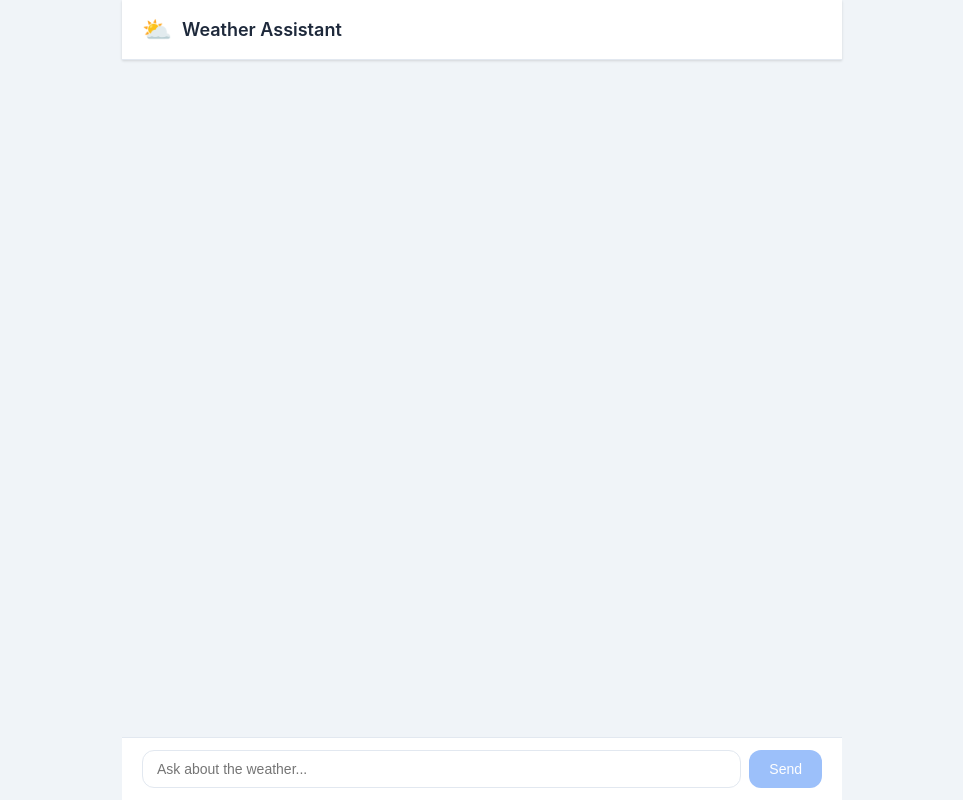
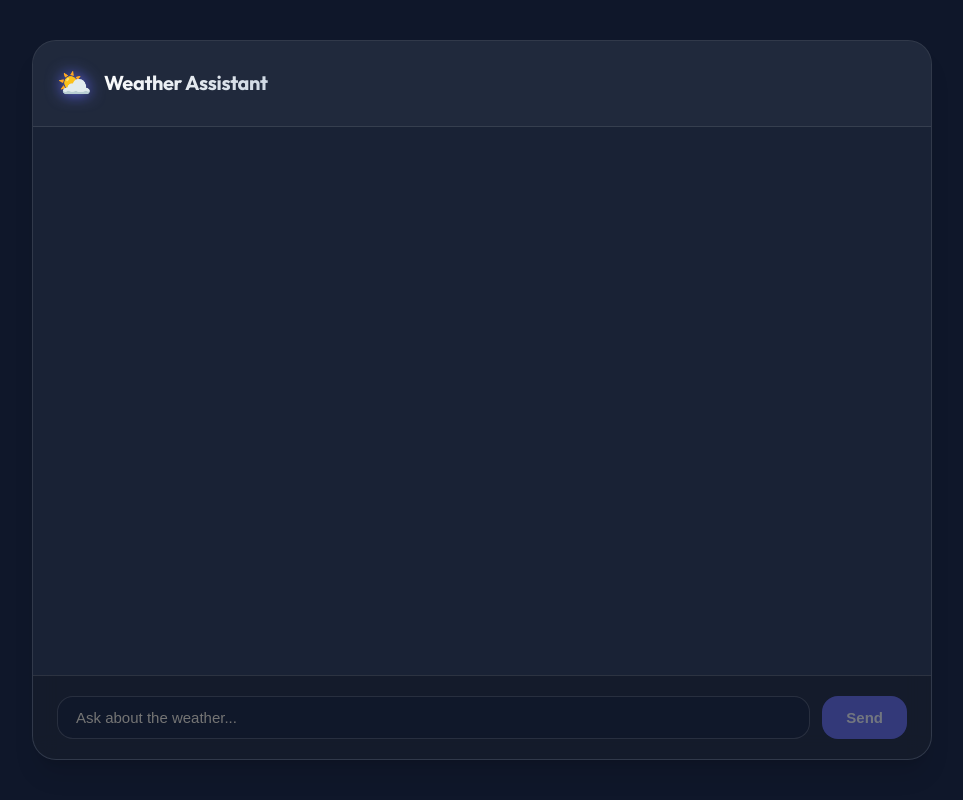
Before and after one commit to semyyy/wearther-agent, a React (Vite) app in the folder frontend/: page / in a window 1280 px wide. Shown: the whole page, without its empty margins (158-1121 px from the left). Built offline with nearby package versions, Linux system fonts and the light colour scheme.

Commit message:
Refactor UI with glassmorphism and modern aesthetics

```diff
--- a/frontend/src/styles/chat.module.css
+++ b/frontend/src/styles/chat.module.css
@@ -1,45 +1,67 @@
 .chatContainer {
   display: flex;
   flex-direction: column;
-  max-width: 720px;
-  width: 100%;
-  height: 100vh;
-  margin: 0 auto;
-  background: var(--color-bg);
+  max-width: 900px;
+  width: 95%;
+  height: 90vh;
+  margin: 5vh auto;
+  background: var(--color-surface);
+  backdrop-filter: var(--glass-blur);
+  border: var(--glass-border);
+  border-radius: var(--radius-lg);
+  box-shadow: var(--shadow-lg);
+  overflow: hidden;
+  position: relative;
 }
 
 .header {
   display: flex;
   align-items: center;
-  gap: 10px;
-  padding: 16px 20px;
-  background: var(--color-surface);
+  gap: 12px;
+  padding: 20px 24px;
+  background: rgba(255, 255, 255, 0.03);
   border-bottom: 1px solid var(--color-border);
-  box-shadow: var(--shadow);
 }
 
 .headerIcon {
-  font-size: 24px;
-  line-height: 1;
+  font-size: 28px;
+  filter: drop-shadow(0 0 8px var(--color-primary));
 }
 
 .headerTitle {
-  font-size: 18px;
-  font-weight: 600;
-  color: var(--color-text);
+  font-size: 20px;
+  font-weight: 700;
+  letter-spacing: -0.02em;
+  background: linear-gradient(135deg, #fff 0%, #cbd5e1 100%);
+  -webkit-background-clip: text;
+  background-clip: text;
+  -webkit-text-fill-color: transparent;
 }
 
 .messageList {
   flex: 1;
   overflow-y: auto;
-  padding: 20px;
+  padding: 24px;
   display: flex;
   flex-direction: column;
-  gap: 12px;
+  gap: 16px;
 }
 
 .messageRow {
   display: flex;
+  animation: slideUp 0.3s ease-out forwards;
+}
+
+@keyframes slideUp {
+  from {
+    opacity: 0;
+    transform: translateY(10px);
+  }
+
+  to {
+    opacity: 1;
+    transform: translateY(0);
+  }
 }
 
 .messageRowUser {
@@ -51,87 +73,100 @@
 }
 
 .bubble {
-  max-width: 85%;
-  padding: 10px 14px;
+  max-width: 80%;
+  padding: 12px 18px;
   border-radius: var(--radius);
-  font-size: 14px;
-  line-height: 1.55;
+  font-size: 15px;
+  line-height: 1.6;
   word-wrap: break-word;
   white-space: pre-wrap;
+  position: relative;
 }
 
 .bubbleUser {
   background: var(--color-user-bubble);
   color: var(--color-user-text);
   border-bottom-right-radius: 4px;
+  box-shadow: 0 4px 12px rgba(99, 102, 241, 0.3);
 }
 
 .bubbleAssistant {
   background: var(--color-assistant-bubble);
   color: var(--color-assistant-text);
   border-bottom-left-radius: 4px;
-  box-shadow: var(--shadow);
+  border: 1px solid var(--color-border);
 }
 
 .inputBar {
   display: flex;
-  gap: 8px;
-  padding: 12px 20px;
-  background: var(--color-surface);
+  gap: 12px;
+  padding: 20px 24px;
+  background: rgba(0, 0, 0, 0.2);
   border-top: 1px solid var(--color-border);
 }
 
 .input {
   flex: 1;
-  padding: 10px 14px;
+  padding: 12px 18px;
   border: 1px solid var(--color-border);
   border-radius: var(--radius);
-  font-size: 14px;
+  font-size: 15px;
   background: var(--color-input-bg);
   color: var(--color-text);
   outline: none;
-  transition: border-color 0.15s;
+  transition: all 0.2s cubic-bezier(0.4, 0, 0.2, 1);
 }
 
 .input:focus {
   border-color: var(--color-primary);
+  background: rgba(15, 23, 42, 0.8);
+  box-shadow: 0 0 0 3px rgba(99, 102, 241, 0.2);
 }
 
 .sendButton {
-  padding: 10px 20px;
+  padding: 0 24px;
   border: none;
   border-radius: var(--radius);
   background: var(--color-primary);
   color: white;
-  font-size: 14px;
-  font-weight: 500;
+  font-size: 15px;
+  font-weight: 600;
   cursor: pointer;
-  transition: background 0.15s;
+  transition: all 0.2s;
+  display: flex;
+  align-items: center;
+  justify-content: center;
 }
 
-.sendButton:hover {
+.sendButton:hover:not(:disabled) {
   background: var(--color-primary-dark);
+  transform: translateY(-1px);
+  box-shadow: 0 4px 12px rgba(99, 102, 241, 0.4);
+}
+
+.sendButton:active:not(:disabled) {
+  transform: translateY(0);
 }
 
 .sendButton:disabled {
-  opacity: 0.5;
+  opacity: 0.4;
   cursor: not-allowed;
 }
 
 .spinner {
   display: flex;
   align-items: center;
-  gap: 8px;
-  padding: 8px 20px;
-  font-size: 13px;
+  gap: 10px;
+  padding: 12px 24px;
+  font-size: 14px;
   color: var(--color-text-muted);
 }
 
 .dot {
-  width: 8px;
-  height: 8px;
+  width: 6px;
+  height: 6px;
   border-radius: 50%;
-  background: var(--color-primary);
+  background: var(--color-accent);
   animation: pulse 1.2s ease-in-out infinite;
 }
 
@@ -144,16 +179,21 @@
 }
 
 @keyframes pulse {
-  0%, 80%, 100% {
+
+  0%,
+  80%,
+  100% {
     opacity: 0.3;
     transform: scale(0.8);
   }
+
   40% {
     opacity: 1;
-    transform: scale(1);
+    transform: scale(1.1);
   }
 }
 
 .widgetWrapper {
-  margin-top: 8px;
+  margin-top: 12px;
+  width: 100%;
 }
--- a/frontend/src/styles/index.css
+++ b/frontend/src/styles/index.css
@@ -1,25 +1,37 @@
+@import url("https://fonts.googleapis.com/css2?family=Outfit:wght@300;400;500;600;700&display=swap");
+
 :root {
-  --color-primary: #3b82f6;
-  --color-primary-dark: #2563eb;
-  --color-bg: #f0f4f8;
-  --color-surface: #ffffff;
-  --color-text: #1e293b;
-  --color-text-muted: #64748b;
-  --color-user-bubble: #3b82f6;
+  --color-primary: #6366f1;
+  /* Vibrant Indigo */
+  --color-primary-dark: #4f46e5;
+  --color-accent: #06b6d4;
+  /* Cyan */
+  --color-bg: #0f172a;
+  /* Deep Slate */
+  --color-surface: rgba(30, 41, 59, 0.7);
+  /* Translucent Slate */
+  --color-text: #f8fafc;
+  --color-text-muted: #94a3b8;
+  --color-user-bubble: linear-gradient(135deg, #6366f1 0%, #4f46e5 100%);
   --color-user-text: #ffffff;
-  --color-assistant-bubble: #ffffff;
-  --color-assistant-text: #1e293b;
-  --color-border: #e2e8f0;
-  --color-input-bg: #ffffff;
-  --radius: 12px;
-  --radius-sm: 8px;
-  --shadow: 0 1px 3px rgba(0, 0, 0, 0.08), 0 1px 2px rgba(0, 0, 0, 0.06);
-  --shadow-md: 0 4px 6px rgba(0, 0, 0, 0.07), 0 2px 4px rgba(0, 0, 0, 0.06);
+  --color-assistant-bubble: rgba(255, 255, 255, 0.05);
+  --color-assistant-text: #f8fafc;
+  --color-border: rgba(255, 255, 255, 0.1);
+  --color-input-bg: rgba(15, 23, 42, 0.5);
 
-  font-family: -apple-system, BlinkMacSystemFont, "Segoe UI", Roboto,
-    Oxygen-Sans, Ubuntu, Cantarell, "Helvetica Neue", sans-serif;
+  --radius: 16px;
+  --radius-sm: 10px;
+  --radius-lg: 24px;
+
+  --shadow: 0 4px 6px -1px rgb(0 0 0 / 0.1), 0 2px 4px -2px rgb(0 0 0 / 0.1);
+  --shadow-lg: 0 20px 25px -5px rgb(0 0 0 / 0.1), 0 8px 10px -6px rgb(0 0 0 / 0.1);
+  --glass-bg: rgba(255, 255, 255, 0.03);
+  --glass-blur: blur(12px);
+  --glass-border: 1px solid rgba(255, 255, 255, 0.1);
+
+  font-family: "Outfit", -apple-system, BlinkMacSystemFont, "Segoe UI", Roboto, sans-serif;
   color: var(--color-text);
-  line-height: 1.5;
+  line-height: 1.6;
 }
 
 *,
@@ -32,10 +44,34 @@
 
 body {
   background: var(--color-bg);
+  background-image:
+    radial-gradient(at 0% 0%, rgba(99, 102, 241, 0.15) 0, transparent 50%),
+    radial-gradient(at 100% 100%, rgba(6, 182, 212, 0.1) 0, transparent 50%),
+    radial-gradient(at 100% 0%, rgba(79, 70, 229, 0.1) 0, transparent 50%);
+  background-attachment: fixed;
   -webkit-font-smoothing: antialiased;
   -moz-osx-font-smoothing: grayscale;
+  min-height: 100vh;
 }
 
 #root {
   min-height: 100vh;
 }
+
+/* Global scrollbar styling */
+::-webkit-scrollbar {
+  width: 8px;
+}
+
+::-webkit-scrollbar-track {
+  background: transparent;
+}
+
+::-webkit-scrollbar-thumb {
+  background: rgba(255, 255, 255, 0.1);
+  border-radius: 10px;
+}
+
+::-webkit-scrollbar-thumb:hover {
+  background: rgba(255, 255, 255, 0.2);
+}
--- a/frontend/src/styles/weather-card.module.css
+++ b/frontend/src/styles/weather-card.module.css
@@ -1,22 +1,31 @@
 .card {
-  background: linear-gradient(135deg, #667eea 0%, #764ba2 100%);
-  border-radius: var(--radius);
-  padding: 20px;
-  color: white;
-  box-shadow: var(--shadow-md);
+  background: var(--glass-bg);
+  backdrop-filter: var(--glass-blur);
+  border: var(--glass-border);
+  border-radius: var(--radius-lg);
+  padding: 24px;
+  color: var(--color-text);
+  box-shadow: var(--shadow-lg);
+  transition: transform 0.3s cubic-bezier(0.4, 0, 0.2, 1);
+}
+
+.card:hover {
+  transform: translateY(-4px);
+  background: rgba(255, 255, 255, 0.05);
 }
 
 .hero {
   display: flex;
   align-items: center;
-  gap: 16px;
-  margin-bottom: 16px;
+  gap: 20px;
+  margin-bottom: 24px;
 }
 
 .iconWrap {
-  width: 64px;
-  height: 64px;
+  width: 72px;
+  height: 72px;
   flex-shrink: 0;
+  filter: drop-shadow(0 0 12px var(--color-primary));
 }
 
 .iconWrap svg {
@@ -29,47 +38,61 @@
 }
 
 .temperature {
-  font-size: 36px;
-  font-weight: 700;
+  font-size: 44px;
+  font-weight: 800;
   line-height: 1;
+  letter-spacing: -0.04em;
+  background: linear-gradient(135deg, #fff 0%, #cbd5e1 100%);
+  -webkit-background-clip: text;
+  background-clip: text;
+  -webkit-text-fill-color: transparent;
 }
 
 .conditions {
-  font-size: 14px;
-  opacity: 0.9;
-  margin-top: 2px;
+  font-size: 16px;
+  font-weight: 500;
+  color: var(--color-text-muted);
+  margin-top: 4px;
 }
 
 .details {
   display: flex;
-  gap: 16px;
+  gap: 20px;
   flex-wrap: wrap;
+  padding: 20px;
+  background: rgba(0, 0, 0, 0.2);
+  border-radius: var(--radius);
+  border: 1px solid var(--color-border);
 }
 
 .detailItem {
   display: flex;
-  align-items: center;
-  gap: 6px;
-  font-size: 13px;
-  opacity: 0.9;
+  flex-direction: column;
+  gap: 4px;
+  font-size: 14px;
 }
 
 .detailLabel {
-  opacity: 0.7;
+  font-size: 12px;
+  font-weight: 600;
+  text-transform: uppercase;
+  letter-spacing: 0.1em;
+  color: var(--color-text-muted);
 }
 
 .chartSection {
-  margin-top: 16px;
-  background: rgba(255, 255, 255, 0.15);
-  border-radius: var(--radius-sm);
-  padding: 12px;
+  margin-top: 24px;
+  background: rgba(0, 0, 0, 0.2);
+  border-radius: var(--radius);
+  padding: 20px;
+  border: 1px solid var(--color-border);
 }
 
 .chartTitle {
-  font-size: 12px;
-  font-weight: 600;
+  font-size: 13px;
+  font-weight: 700;
   text-transform: uppercase;
-  letter-spacing: 0.5px;
-  opacity: 0.8;
-  margin-bottom: 8px;
+  letter-spacing: 0.1em;
+  color: var(--color-accent);
+  margin-bottom: 12px;
 }
```
